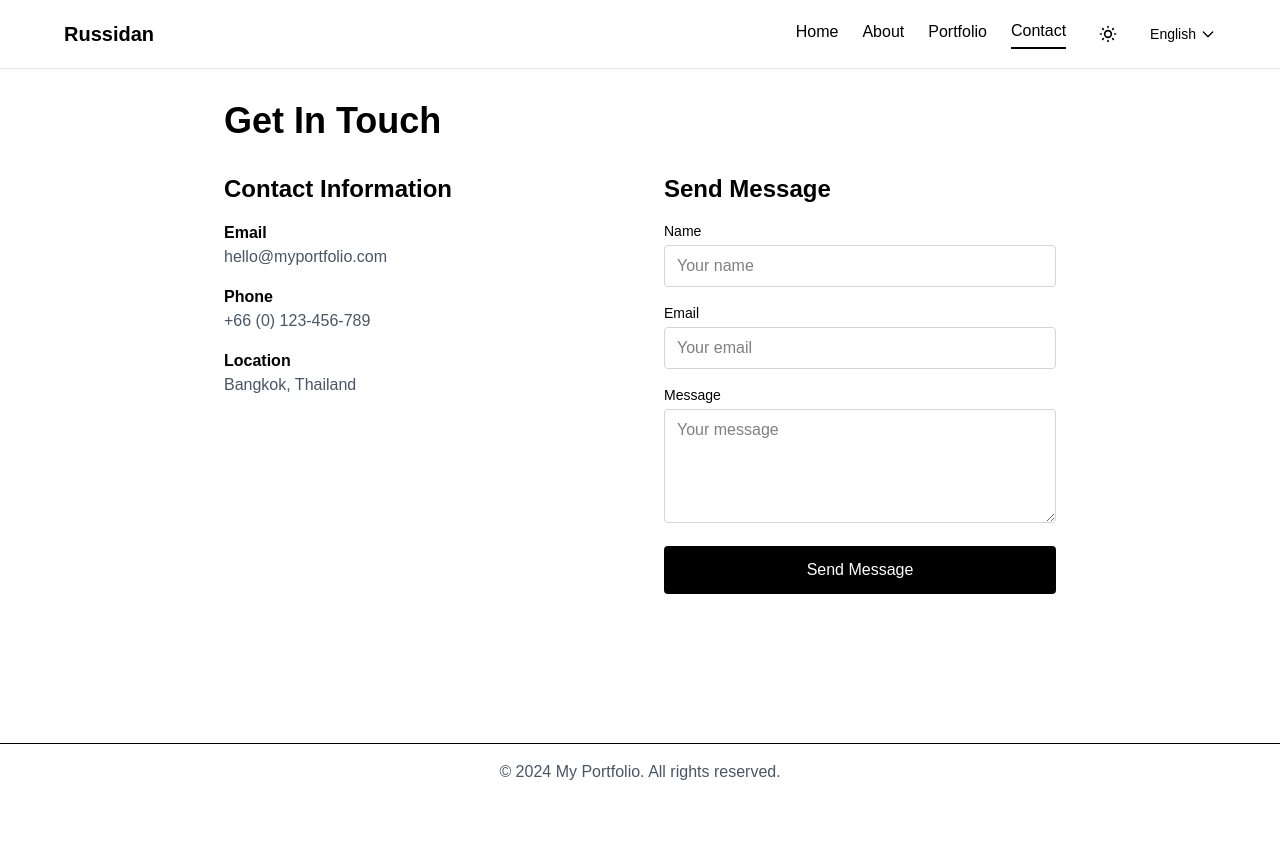
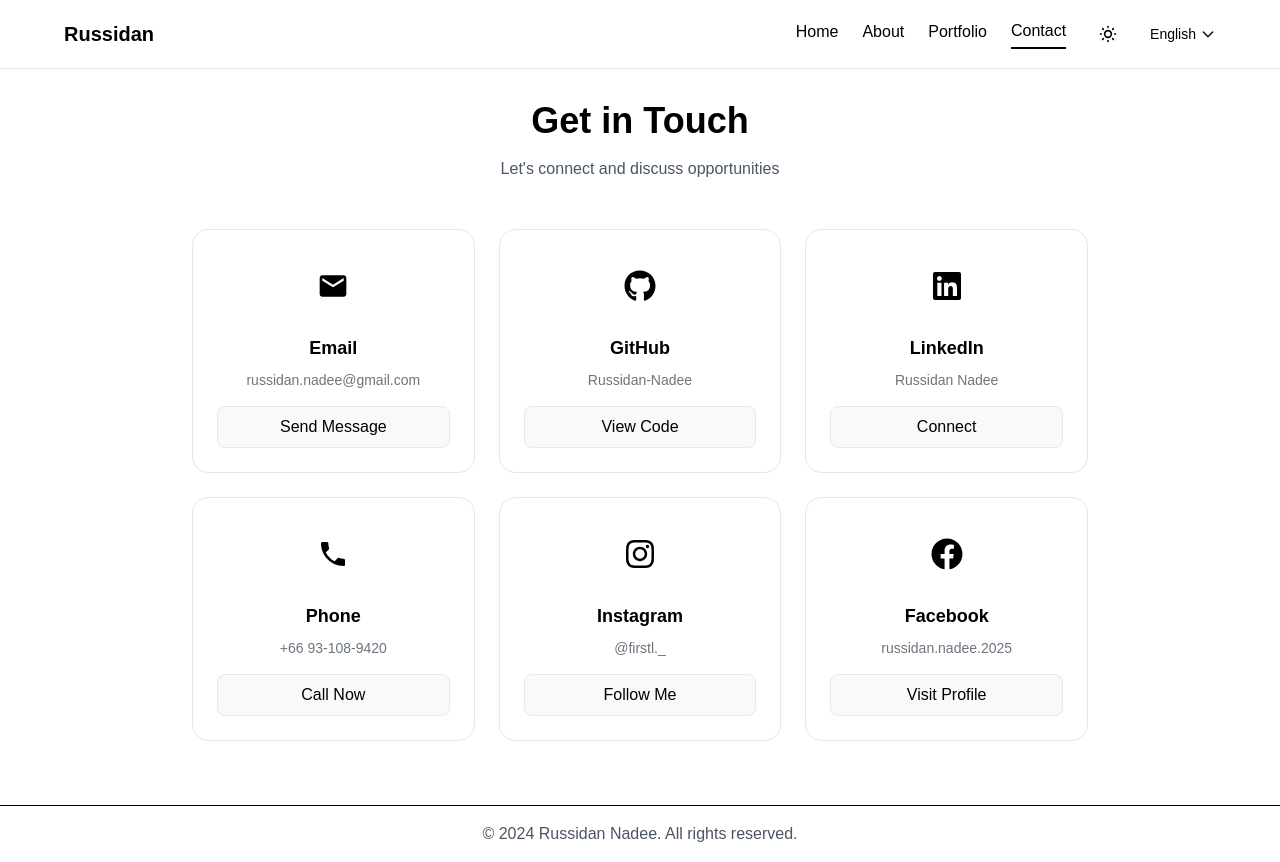
Before and after one commit to Russidan-Nadee/portfolio-website, a Next.js app: page /contact in a window 1280 px wide. Before the commit the page ends 800 px from the top, so only its background shows below. Built offline with nearby package versions, Linux system fonts and the light colour scheme.

Commit message:
feature/contact-page

```diff
--- a/locales/en.json
+++ b/locales/en.json
@@ -7,9 +7,6 @@
          "portfolio": "Portfolio",
          "contact": "Contact"
       }
-   },
-   "footer": {
-      "copyright": "© 2024 My Portfolio. All rights reserved."
    },
    "home": {
       "intro": "My name is Russidan and I am a Developer",
@@ -23,47 +20,61 @@
    },
    "about": {
       "title": "About Me",
-      "paragraph1": "Hi, I'm John - a passionate web designer and photographer based in Bangkok, Thailand.",
-      "paragraph2": "I've been creating digital experiences for over 5 years, specializing in modern web design and user interface development. My work focuses on creating clean, functional, and beautiful designs that help businesses connect with their audiences.",
-      "paragraph3": "When I'm not designing websites, you can find me behind the camera capturing moments and telling stories through photography."
+      "paragraph1": "I'm a passionate full-stack developer with experience in modern web technologies. I love creating beautiful, functional applications that solve real-world problems.",
+      "paragraph2": "With a strong background in both frontend and backend development, I enjoy working with technologies like React, Node.js, and various databases to build scalable solutions.",
+      "paragraph3": "When I'm not coding, you can find me exploring new technologies, contributing to open-source projects, or sharing knowledge with the developer community."
    },
    "portfolio": {
       "title": "My Portfolio",
       "projects": {
          "web1": {
-            "title": "Web Design Project 1",
-            "description": "A modern e-commerce website with clean design and smooth user experience.",
-            "tech": "Technologies: Next.js, Tailwind CSS"
+            "title": "E-commerce Platform",
+            "description": "A full-stack e-commerce solution with modern design and secure payment integration.",
+            "tech": "React, Node.js, MongoDB"
          },
          "photo1": {
-            "title": "Photography Project 1",
-            "description": "Portrait photography session capturing authentic moments.",
-            "tech": "Genre: Portrait Photography"
+            "title": "Photography Portfolio",
+            "description": "A stunning portfolio website showcasing professional photography work.",
+            "tech": "Next.js, Tailwind CSS"
          },
          "web2": {
-            "title": "Web Design Project 2",
-            "description": "Corporate website with professional design and responsive layout.",
-            "tech": "Technologies: React, CSS"
+            "title": "Task Management App",
+            "description": "A collaborative task management application with real-time updates.",
+            "tech": "React, Express, Socket.io"
          }
       }
    },
    "contact": {
-      "title": "Get In Touch",
-      "info": {
-         "title": "Contact Information",
-         "email": "Email",
-         "phone": "Phone",
-         "location": "Location"
-      },
-      "form": {
-         "title": "Send Message",
-         "name": "Name",
-         "namePlaceholder": "Your name",
-         "email": "Email",
-         "emailPlaceholder": "Your email",
-         "message": "Message",
-         "messagePlaceholder": "Your message",
-         "submit": "Send Message"
+      "title": "Get in Touch",
+      "subtitle": "Let's connect and discuss opportunities",
+      "channels": {
+         "email": {
+            "title": "Email",
+            "action": "Send Message"
+         },
+         "phone": {
+            "title": "Phone",
+            "action": "Call Now"
+         },
+         "facebook": {
+            "title": "Facebook",
+            "action": "Visit Profile"
+         },
+         "instagram": {
+            "title": "Instagram",
+            "action": "Follow Me"
+         },
+         "linkedin": {
+            "title": "LinkedIn",
+            "action": "Connect"
+         },
+         "github": {
+            "title": "GitHub",
+            "action": "View Code"
+         }
       }
+   },
+   "footer": {
+      "copyright": "© 2024 Russidan Nadee. All rights reserved."
    }
 }
--- a/locales/th.json
+++ b/locales/th.json
@@ -2,68 +2,79 @@
    "header": {
       "logo": "Russidan",
       "nav": {
-         "home": "หน้าหลัก",
+         "home": "หน้าแรก",
          "about": "เกี่ยวกับ",
          "portfolio": "ผลงาน",
          "contact": "ติดต่อ"
       }
    },
-   "footer": {
-      "copyright": "© 2024 พอร์ตโฟลิโอของฉัน สงวนลิขสิทธิ์"
-   },
    "home": {
-      "intro": "ฉันชื่อรุสซิดาน และฉันเป็นนักพัฒนา",
+      "intro": "ผมชื่อรุสซีดาน และผมเป็นนักพัฒนา",
       "title": "นักพัฒนา",
       "subtitle": "ข้ามแพลตฟอร์ม, เต็มรูปแบบ, และมือถือ",
       "location": "ตั้งอยู่ที่กรุงเทพมหานคร ประเทศไทย",
       "buttons": {
-         "portfolio": "ผลงาน",
+         "portfolio": "ดูผลงาน",
          "contact": "ติดต่อ"
       }
    },
    "about": {
-      "title": "เกี่ยวกับฉัน",
-      "paragraph1": "สวัสดี ฉันจอห์น - นักออกแบบเว็บและช่างภาพผู้มีความหลงใหลในกรุงเทพมหานคร ประเทศไทย",
-      "paragraph2": "ฉันได้สร้างประสบการณ์ดิจิทัลมากว่า 5 ปี โดยเชี่ยวชาญด้านการออกแบบเว็บทันสมัยและการพัฒนาส่วนติดต่อผู้ใช้ งานของฉันเน้นการสร้างการออกแบบที่สะอาด ใช้งานได้จริง และสวยงาม ที่ช่วยให้ธุรกิจเชื่อมต่อกับกลุ่มเป้าหมาย",
-      "paragraph3": "เมื่อฉันไม่ได้ออกแบบเว็บไซต์ คุณจะพบฉันอยู่หลังกล้องถ่ายภาพ บันทึกช่วงเวลาและเล่าเรื่องราวผ่านการถ่ายภาพ"
+      "title": "เกี่ยวกับผม",
+      "paragraph1": "ผมเป็นนักพัฒนาเว็บแอปพลิเคชันที่มีความหลงใหลในเทคโนโลยีสมัยใหม่ และมีประสบการณ์ในการพัฒนาแอปพลิเคชันที่สวยงามและใช้งานได้จริง",
+      "paragraph2": "ด้วยพื้นฐานที่แข็งแกร่งทั้งในส่วนของ Frontend และ Backend ผมสนุกกับการทำงานกับเทคโนโลยีต่างๆ เช่น React, Node.js และฐานข้อมูลต่างๆ",
+      "paragraph3": "เมื่อไม่ได้เขียนโค้ด คุณจะพบผมกำลังสำรวจเทคโนโลยีใหม่ๆ มีส่วนร่วมในโครงการโอเพนซอร์ส หรือแบ่งปันความรู้กับชุมชนนักพัฒนา"
    },
    "portfolio": {
-      "title": "ผลงานของฉัน",
+      "title": "ผลงานของผม",
       "projects": {
          "web1": {
-            "title": "โปรเจ็กต์การออกแบบเว็บ 1",
-            "description": "เว็บไซต์อีคอมเมิร์ซทันสมัยที่มีการออกแบบสะอาดและประสบการณ์ผู้ใช้ที่ราบรื่น",
-            "tech": "เทคโนโลยี: Next.js, Tailwind CSS"
+            "title": "แพลตฟอร์มอีคอมเมิร์ซ",
+            "description": "โซลูชันอีคอมเมิร์ซแบบครบวงจรพร้อมดีไซน์ทันสมัยและระบบชำระเงินที่ปลอดภัย",
+            "tech": "React, Node.js, MongoDB"
          },
          "photo1": {
-            "title": "โปรเจ็กต์การถ่ายภาพ 1",
-            "description": "การถ่ายภาพบุคคลที่บันทึกช่วงเวลาที่แท้จริง",
-            "tech": "ประเภท: การถ่ายภาพบุคคล"
+            "title": "เว็บไซต์แสดงผลงานภาพถ่าย",
+            "description": "เว็บไซต์แสดงผลงานที่น่าทึ่งสำหรับแสดงผลงานการถ่ายภาพระดับมืออาชีพ",
+            "tech": "Next.js, Tailwind CSS"
          },
          "web2": {
-            "title": "โปรเจ็กต์การออกแบบเว็บ 2",
-            "description": "เว็บไซต์องค์กรที่มีการออกแบบมืออาชีพและเลย์เอาต์ที่ตอบสนอง",
-            "tech": "เทคโนโลยี: React, CSS"
+            "title": "แอปจัดการงาน",
+            "description": "แอปพลิเคชันการจัดการงานแบบทีมงานพร้อมการอัปเดตแบบเรียลไทม์",
+            "tech": "React, Express, Socket.io"
          }
       }
    },
    "contact": {
-      "title": "ติดต่อเรา",
-      "info": {
-         "title": "ข้อมูลการติดต่อ",
-         "email": "อีเมล",
-         "phone": "โทรศัพท์",
-         "location": "ที่อยู่"
-      },
-      "form": {
-         "title": "ส่งข้อความ",
-         "name": "ชื่อ",
-         "namePlaceholder": "ชื่อของคุณ",
-         "email": "อีเมล",
-         "emailPlaceholder": "อีเมลของคุณ",
-         "message": "ข้อความ",
-         "messagePlaceholder": "ข้อความของคุณ",
-         "submit": "ส่งข้อความ"
+      "title": "ติดต่อผม",
+      "subtitle": "มาเชื่อมต่อและหารือเกี่ยวกับโอกาสต่างๆ กัน",
+      "channels": {
+         "email": {
+            "title": "อีเมล",
+            "action": "ส่งข้อความ"
+         },
+         "phone": {
+            "title": "โทรศัพท์",
+            "action": "โทรเลย"
+         },
+         "facebook": {
+            "title": "Facebook",
+            "action": "เยี่ยมชมโปรไฟล์"
+         },
+         "instagram": {
+            "title": "Instagram",
+            "action": "ติดตาม"
+         },
+         "linkedin": {
+            "title": "LinkedIn",
+            "action": "เชื่อมต่อ"
+         },
+         "github": {
+            "title": "GitHub",
+            "action": "ดูโค้ด"
+         }
       }
+   },
+   "footer": {
+      "copyright": "© 2024 รุสซีดาน นาดี สงวนลิขสิทธิ์"
    }
 }
--- a/src/app/contact/page.tsx
+++ b/src/app/contact/page.tsx
@@ -2,6 +2,8 @@
 'use client'
 
 import { useSearchParams } from 'next/navigation'
+import { MdEmail, MdPhone } from 'react-icons/md'
+import { FaFacebook, FaInstagram, FaLinkedin, FaGithub } from 'react-icons/fa'
 
 export default function Contact() {
    const searchParams = useSearchParams()
@@ -10,79 +12,163 @@ export default function Contact() {
    // Load translations based on current locale
    const translations = locale === 'th' ? require('../../../locales/th.json') : require('../../../locales/en.json')
 
+   const contactChannels = [
+      {
+         id: 'email',
+         icon: MdEmail,
+         title: translations.contact.channels.email.title,
+         info: 'russidan.nadee@gmail.com',
+         action: translations.contact.channels.email.action,
+         href: 'mailto:russidan.nadee@gmail.com',
+         onClick: () => {
+            // ลอง Gmail URL format ใหม่
+            const email = 'russidan.nadee@gmail.com'
+            const gmailUrl = `https://mail.google.com/mail/?view=cm&fs=1&to=${encodeURIComponent(email)}`
+            window.open(gmailUrl, '_blank', 'noopener,noreferrer')
+         }
+      },
+      {
+         id: 'github',
+         icon: FaGithub,
+         title: translations.contact.channels.github.title,
+         info: 'Russidan-Nadee',
+         action: translations.contact.channels.github.action,
+         href: 'https://github.com/Russidan-Nadee'
+      },
+      {
+         id: 'linkedin',
+         icon: FaLinkedin,
+         title: translations.contact.channels.linkedin.title,
+         info: 'Russidan Nadee',
+         action: translations.contact.channels.linkedin.action,
+         href: 'https://www.linkedin.com/in/russidan-nadee-1734a2352/'
+      },
+      {
+         id: 'phone',
+         icon: MdPhone,
+         title: translations.contact.channels.phone.title,
+         info: '+66 93-108-9420',
+         action: translations.contact.channels.phone.action,
+         href: 'tel:+66931089420',
+         onClick: () => {
+            // ลอง tel: ก่อน (เปิด dialer app)
+            window.location.href = 'tel:+66931089420'
+
+            // Fallback: copy phone number ถ้า user ไม่มี dialer app
+            setTimeout(() => {
+               navigator.clipboard.writeText('+66931089420')
+               console.log('Phone number copied to clipboard')
+            }, 1000)
+         }
+      },
+      {
+         id: 'instagram',
+         icon: FaInstagram,
+         title: translations.contact.channels.instagram.title,
+         info: '@firstl._',
+         action: translations.contact.channels.instagram.action,
+         href: 'https://www.instagram.com/firstl._/'
+      },
+      {
+         id: 'facebook',
+         icon: FaFacebook,
+         title: translations.contact.channels.facebook.title,
+         info: 'russidan.nadee.2025',
+         action: translations.contact.channels.facebook.action,
+         href: 'https://www.facebook.com/russidan.nadee.2025'
+      }
+   ]
+
+   const handleChannelClick = (channel: {
+      id: string;
+      icon: any;
+      title: string;
+      info: string;
+      action: string;
+      href: string;
+      onClick?: () => void;
+   }) => {
+      if (channel.onClick) {
+         // ใช้ custom onClick function
+         channel.onClick()
+      } else if (channel.href.startsWith('mailto:') || channel.href.startsWith('tel:')) {
+         // ใช้ default behavior สำหรับ email/phone
+         window.location.href = channel.href
+      } else {
+         // เปิด external links ในแท็บใหม่
+         window.open(channel.href, '_blank', 'noopener,noreferrer')
+      }
+   }
+
    return (
-      <div className="max-w-4xl mx-auto p-8">
-         <h1 className="text-4xl font-bold mb-8">
+      <div className="max-w-6xl mx-auto p-8">
+         <div className="text-center mb-12">
+            <h1 className="text-4xl font-bold mb-4">
                {translations.contact.title}
             </h1>
+            <p className="text-gray-600 dark:text-gray-400">
+               {translations.contact.subtitle}
+            </p>
+         </div>
 
-         <div className="grid grid-cols-1 md:grid-cols-2 gap-12">
-            <div>
-               <h2 className="text-2xl font-semibold mb-4">
-                  {translations.contact.info.title}
-               </h2>
-               <div className="space-y-4">
-                  <div>
-                     <h3 className="font-semibold">
-                        {translations.contact.info.email}
-                     </h3>
-                     <p className="text-gray-600">hello@myportfolio.com</p>
-                  </div>
-                  <div>
-                     <h3 className="font-semibold">
-                        {translations.contact.info.phone}
-                     </h3>
-                     <p className="text-gray-600">+66 (0) 123-456-789</p>
-                  </div>
-                  <div>
-                     <h3 className="font-semibold">
-                        {translations.contact.info.location}
-                     </h3>
-                     <p className="text-gray-600">Bangkok, Thailand</p>
-                  </div>
-               </div>
+         <div className="grid grid-cols-1 md:grid-cols-2 lg:grid-cols-3 gap-6 max-w-4xl mx-auto">
+            {contactChannels.map((channel) => {
+               const IconComponent = channel.icon
+
+               return (
+                  <div
+                     key={channel.id}
+                     onClick={() => handleChannelClick(channel)}
+                     className="
+                        relative p-6 rounded-2xl border cursor-pointer transition-all duration-300
+                        hover:scale-105 hover:shadow-lg border-gray-200 dark:border-gray-700
+                     "
+                     style={{
+                        backgroundColor: 'var(--card)',
+                        color: 'var(--card-foreground)',
+                        borderColor: 'var(--border)'
+                     }}
+                  >
+                     <div className="text-center space-y-4">
+                        <div
+                           className="inline-flex p-4 rounded-full"
+                           style={{ color: 'var(--foreground)' }}
+                        >
+                           <IconComponent size={32} />
                         </div>
 
                         <div>
-               <h2 className="text-2xl font-semibold mb-4">
-                  {translations.contact.form.title}
-               </h2>
-               <form className="space-y-4">
-                  <div>
-                     <label className="block text-sm font-medium mb-1">
-                        {translations.contact.form.name}
-                     </label>
-                     <input
-                        type="text"
-                        className="w-full border border-gray-300 rounded px-3 py-2 focus:outline-none focus:ring-2 focus:ring-blue-500"
-                        placeholder={translations.contact.form.namePlaceholder}
-                     />
+                           <h3
+                              className="font-semibold text-lg mb-2"
+                              style={{ color: 'var(--foreground)' }}
+                           >
+                              {channel.title}
+                           </h3>
+                           <p
+                              className="text-sm mb-4"
+                              style={{ color: 'var(--muted-foreground)' }}
+                           >
+                              {channel.info}
+                           </p>
                         </div>
-                  <div>
-                     <label className="block text-sm font-medium mb-1">
-                        {translations.contact.form.email}
-                     </label>
-                     <input
-                        type="email"
-                        className="w-full border border-gray-300 rounded px-3 py-2 focus:outline-none focus:ring-2 focus:ring-blue-500"
-                        placeholder={translations.contact.form.emailPlaceholder}
-                     />
+
+                        <button
+                           className="
+                              w-full py-2 px-4 rounded-lg font-medium transition-colors
+                              hover:opacity-80 border
+                           "
+                           style={{
+                              backgroundColor: 'var(--muted)',
+                              color: 'var(--foreground)',
+                              borderColor: 'var(--border)'
+                           }}
+                        >
+                           {channel.action}
+                        </button>
                      </div>
-                  <div>
-                     <label className="block text-sm font-medium mb-1">
-                        {translations.contact.form.message}
-                     </label>
-                     <textarea
-                        rows={4}
-                        className="w-full border border-gray-300 rounded px-3 py-2 focus:outline-none focus:ring-2 focus:ring-blue-500"
-                        placeholder={translations.contact.form.messagePlaceholder}
-                     ></textarea>
                   </div>
-                  <button className="bg-black text-white px-6 py-3 rounded w-full hover:bg-gray-800 transition-colors">
-                     {translations.contact.form.submit}
-                  </button>
-               </form>
-            </div>
+               )
+            })}
          </div>
       </div>
    )
--- a/src/app/page.tsx
+++ b/src/app/page.tsx
@@ -39,7 +39,7 @@ export default function Home() {
           </Link>
           <Link
             href={locale === 'th' ? '/contact?lang=th' : '/contact'}
-            className="border border-gray-300 px-6 py-3 rounded hover:bg-gray-50 transition-colors"
+            className="bg-black text-white px-6 py-3 rounded hover:bg-gray-800 transition-colors"
           >
             {translations.home.buttons.contact}
           </Link>
```
Also changed, not shown: package.json (+6 -5 lines), 1 other file (tests, documents, lock files or other folders). Lines whose indentation alone changed are shown as unchanged.
